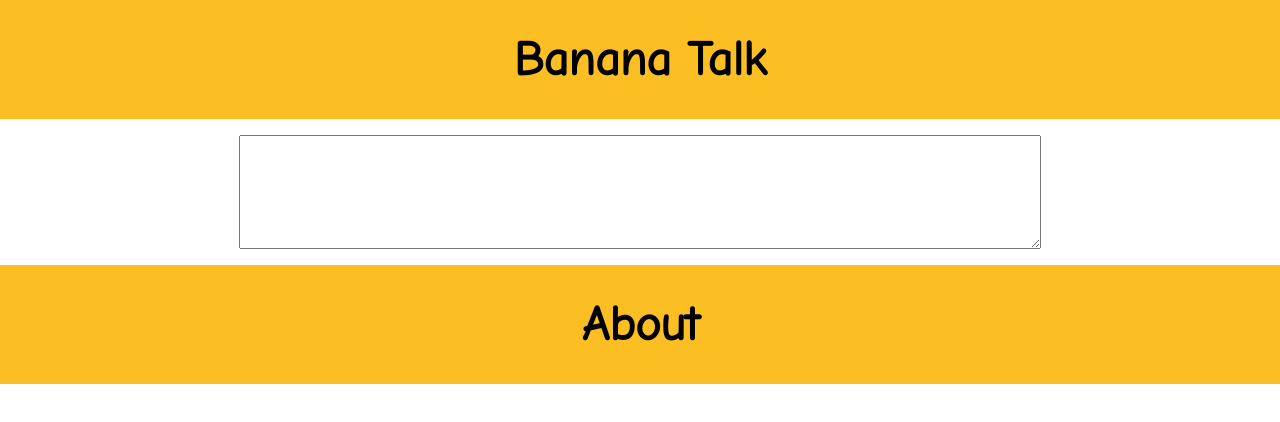
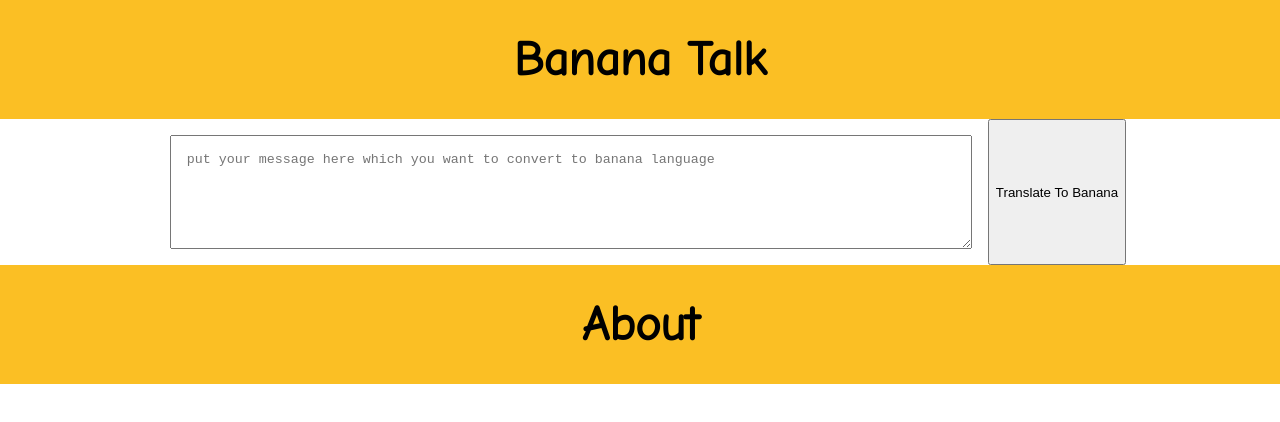
Before and after one commit to sharletmvarghese03/markSix-BananaTalk, a plain HTML site: page index.html in a window 1280 px wide. Drawn offline with Linux system fonts and the light colour scheme.

Commit message:
feat: translate button added

```diff
--- a/index.html
+++ b/index.html
@@ -12,7 +12,11 @@
 		</nav>
 
 		<section class="container">
-			<textarea id="txt-input"></textarea>
+			<textarea
+				id="txt-input"
+				placeholder="put your message here which you want to convert to banana language"
+			></textarea>
+			<button id="btn-translate">Translate To Banana</button>
 		</section>
 
 		<footer class="footer">
```
